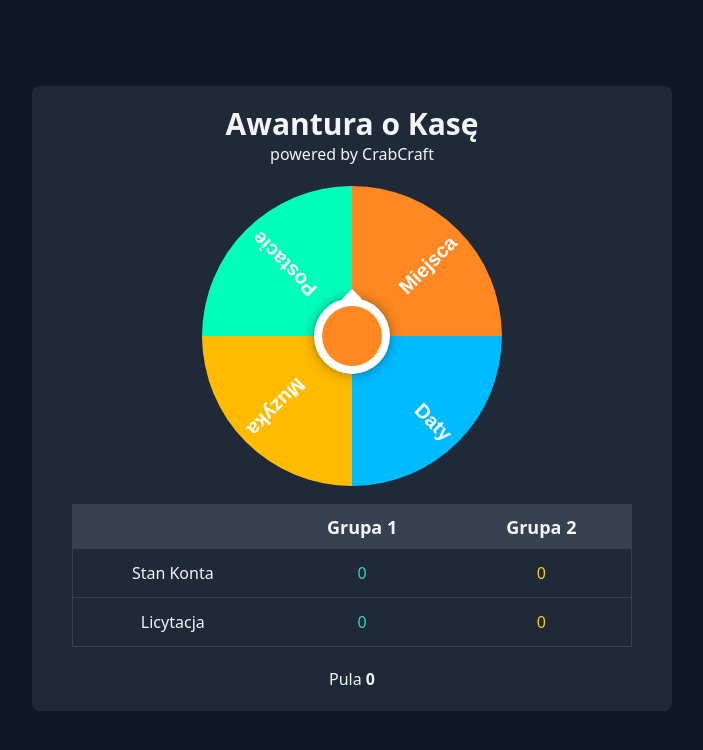
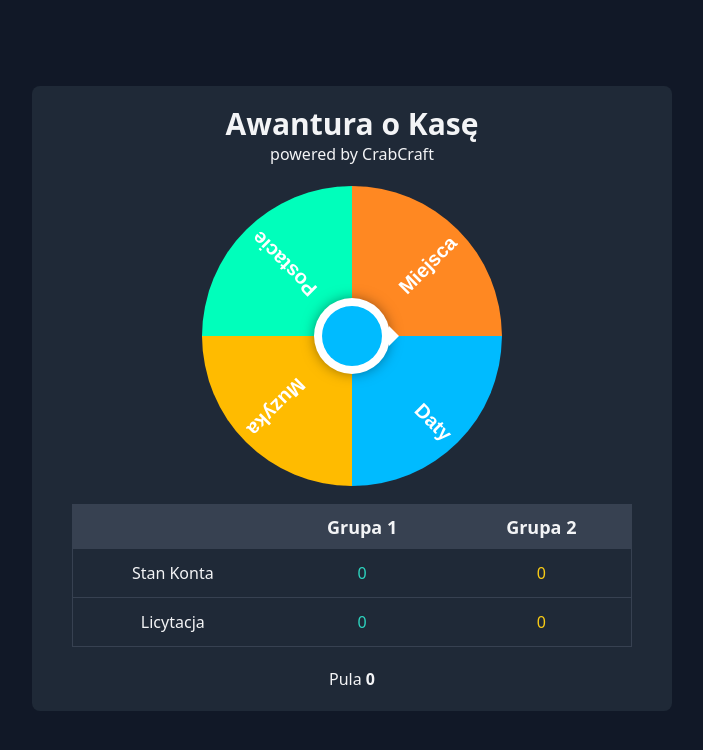
Before and after one commit to Norbiros/CashBattle, a SvelteKit app: page /points in a window 1280 px wide. Shown: the top 750 px of the page, without its empty margins (288-991 px from the left). Built offline with nearby package versions, Linux system fonts and the light colour scheme.

Commit message:
feat: Rotate wheel
Co-authored-by: goteusz-maszyk <mateusz.goszyk@gmail.com>

```diff
--- a/src/components/Wheel.svelte
+++ b/src/components/Wheel.svelte
@@ -9,7 +9,7 @@
 		{ color: '#0fb', label: 'Postacie' }
 	];
 
-	const rand = (m, M) => Math.random() * (M - m) + m;
+	const rand = (min, max) => Math.random() * (max - min) + min;
 	const tot = sectors.length;
 	const PI = Math.PI;
 	const TAU = 2 * PI;
@@ -25,7 +25,7 @@
 	let dia;
 	let rad;
 
-	const getIndex = () => Math.floor(tot - (ang / TAU) * tot) % tot;
+	const getIndex = () => Math.floor(tot - ((ang - Math.PI/2) / TAU) * tot) % tot;
 
 	function drawSector(sector, i) {
 		const ang = arc * i;
@@ -55,7 +55,7 @@
 	function frame() {
 		if (!angVel) return;
 		angVel *= friction;
-		if (angVel < 0.002) angVel = 0;
+		if (angVel < 0.0005) angVel = 0;
 		ang += angVel;
 		ang %= TAU;
 		rotate();
@@ -135,9 +135,10 @@
 	#spin::after {
 		content: '';
 		position: absolute;
-		top: -17px;
+		right: -22px;
 		border: 10px solid transparent;
 		border-bottom-color: currentColor;
 		border-top: none;
+		transform: rotate(90deg);
 	}
 </style>
```
